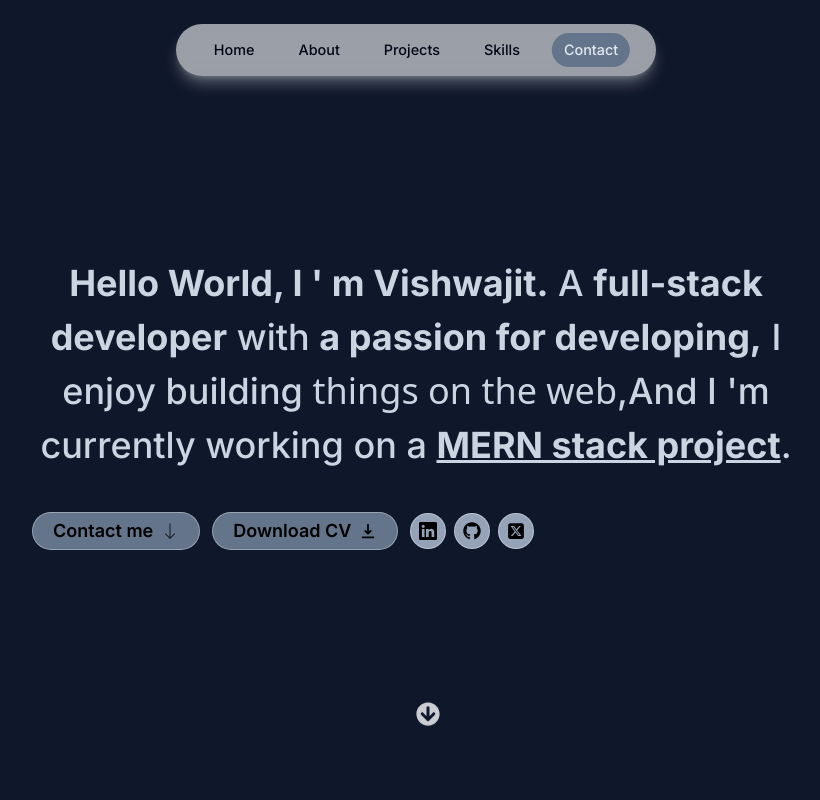
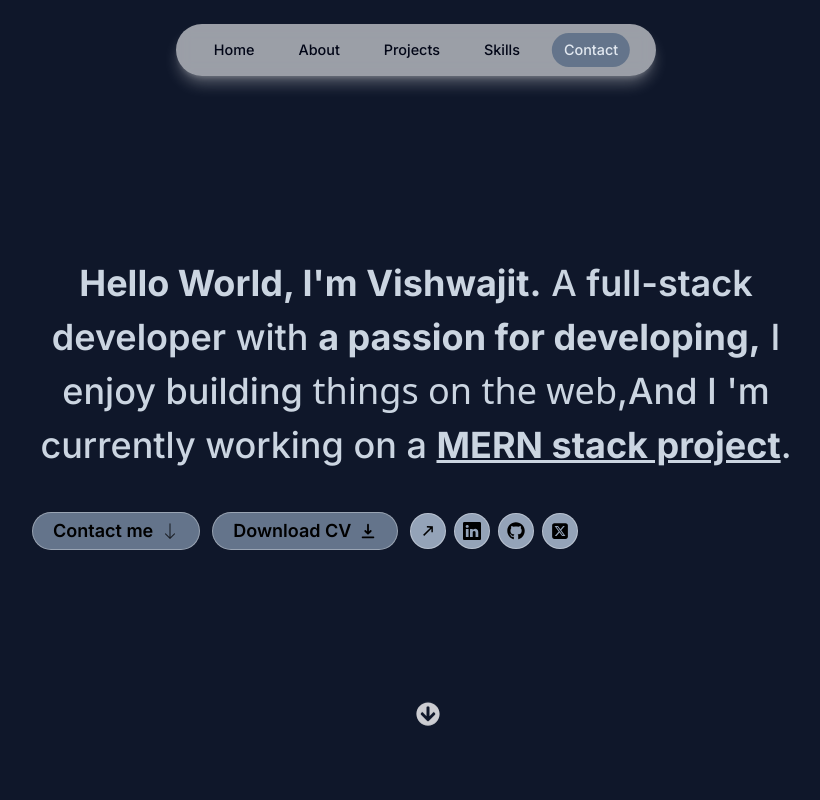
Before and after one commit to vishsec/portfolio-web-app, a Next.js app: page / in a window 1280 px wide. Shown: the top 800 px of the page, without its empty margins (224-1044 px from the left). Built offline with nearby package versions, Linux system fonts and the light colour scheme; no server answers.

Commit message:
new changes

```diff
--- a/components/intro.tsx
+++ b/components/intro.tsx
@@ -3,6 +3,7 @@ import React, { useEffect } from 'react';
 import { motion } from 'framer-motion';
 import Link from 'next/link';
 import { BsArrowDown, BsLinkedin } from 'react-icons/bs';
+import { CgArrowTopRight } from "react-icons/cg";
 import { HiDownload } from 'react-icons/hi'
 import { FaGithub } from 'react-icons/fa';
 import { FaSquareXTwitter } from 'react-icons/fa6';
@@ -31,8 +32,8 @@ export default function Intro() {
         initial={{ opacity: 0, y: 100 }}
         animate={{ opacity: 1, y: 0 }}
     >
-        <span className="font-bold">Hello World, I &apos; m Vishwajit.</span> A{" "}
-        <span className="font-bold">full-stack developer</span> with{" "}
+        <span className="font-bold">Hello World, I&apos;m Vishwajit.</span> A{" "}
+        <span className="font-semibold">full-stack developer</span> with{" "}
         <span className="font-bold">a passion for developing,</span> {" "} I enjoy
         building <span className="font-sans">things on the web</span>,And I &apos;m currently working on a{" "}
         <Link href='https://github.com/vishsec/business-app' target='_blank' className='underline font-bold'>MERN stack project</Link>.
@@ -61,6 +62,11 @@ export default function Intro() {
         <div className='flex gap-2'>
         <a className='bg-slate-400 text-black rounded-full p-2 flex items-center gap-2
         hover:bg-slate-300 hover:text-black transition cursor-pointer border border-white/35'
+        href='https://vishsecresume.tiiny.site/' target='_blank'>
+            <CgArrowTopRight />
+        </a>
+        <a className='bg-slate-400 text-black rounded-full p-2 flex items-center gap-2
+        hover:bg-slate-300 hover:text-black transition cursor-pointer border border-white/35'
         href='https://www.linkedin.com/in/vishwajit-avarsekar-95600621a/' target='_blank'>
             <BsLinkedin/>
         </a>
```
